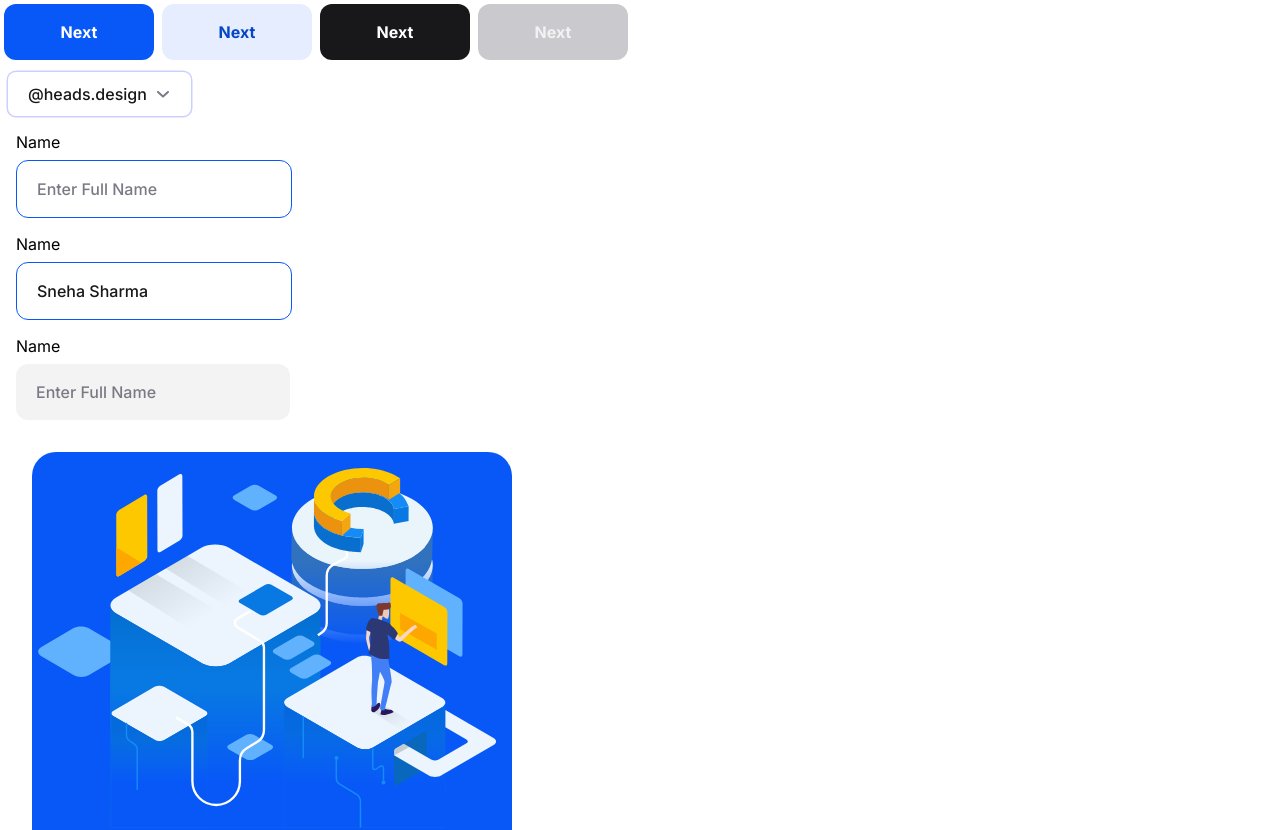
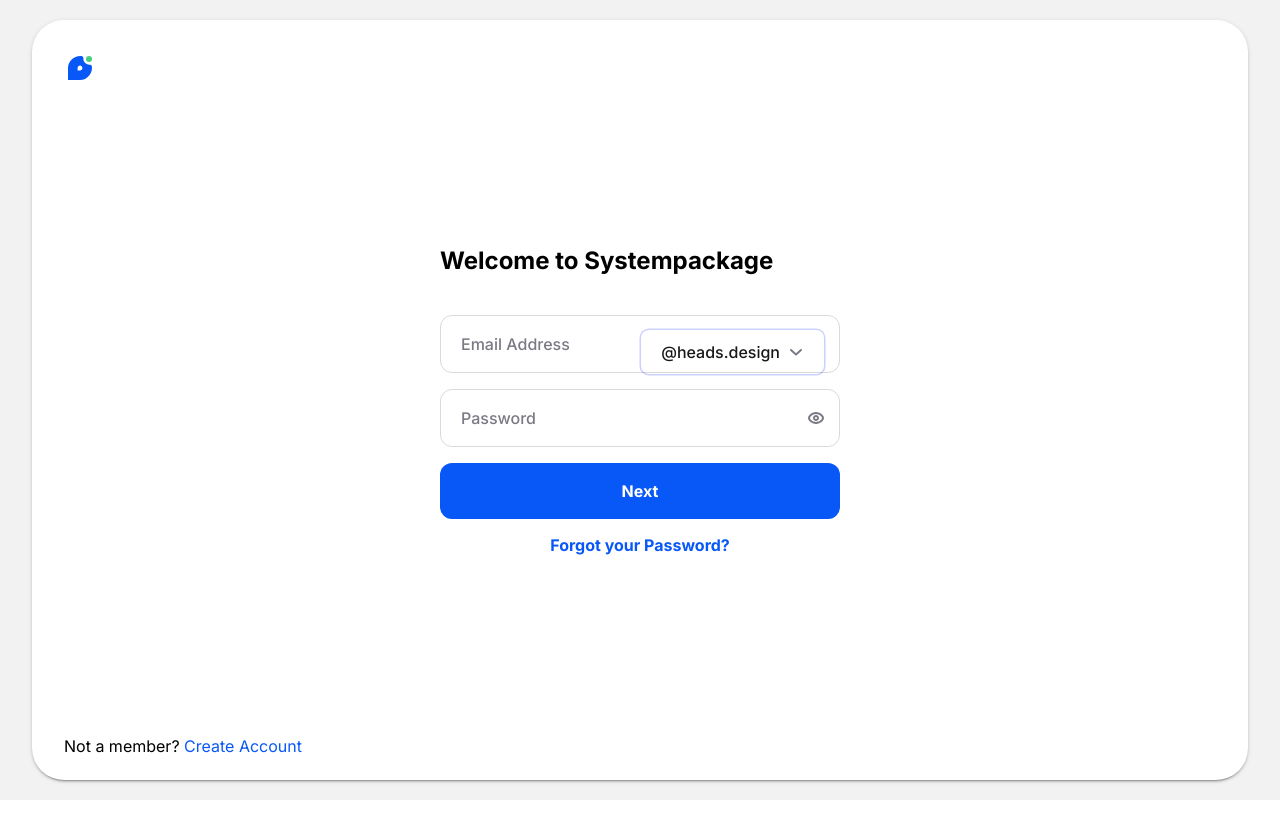
Before and after one commit to snehasharma1111/digilabs-assignment, a Next.js app: page / in a window 1280 px wide. Shown: the top 830 px of the page. After the commit the page ends 800 px from the top, so only its background shows below. Built offline with nearby package versions, Linux system fonts and the light colour scheme; a web font is replaced by a local one.

Commit message:
feat: content form

```diff
--- a/components/Dropdown/Dropdown.jsx
+++ b/components/Dropdown/Dropdown.jsx
@@ -4,10 +4,10 @@ import Image from "next/image";
 import { useState } from "react";
 import styles from "./Dropdown.module.scss";
 
-const Dropdown = ({ options, dropdownValue, setDropdownValue }) => {
+const Dropdown = ({ options, dropdownValue, setDropdownValue, style }) => {
 	const [showMenu, setShowMenu] = useState(false);
 	return (
-		<div className={classNames(styles, "dropdown")}>
+		<div className={classNames(styles, "dropdown")} style={style}>
 			<div
 				className={classNames(styles, "dropdown-input")}
 				onClick={() => setShowMenu((p) => !p)}
@@ -37,7 +37,10 @@ const Dropdown = ({ options, dropdownValue, setDropdownValue }) => {
 								"dropdown-menu-option"
 							)}
 							key={option.id + " " + index}
-							onClick={() => setDropdownValue(option.id)}
+							onClick={() => {
+								setDropdownValue(option.id);
+								setShowMenu(false);
+							}}
 						>
 							{option.text}
 						</div>
--- a/components/Dropdown/Dropdown.module.scss
+++ b/components/Dropdown/Dropdown.module.scss
@@ -36,6 +36,7 @@
         background-color: #fff;
         border-radius: 8px;
         overflow: hidden;
+        z-index: 15;
 
         &-option {
             padding: 8px 20px;
--- a/components/Input/Input.jsx
+++ b/components/Input/Input.jsx
@@ -1,9 +1,9 @@
 import { classNames } from "@/utils/functions";
 import styles from "./Input.module.scss";
 
-const Input = ({ label, className, ...rest }) => {
+const Input = ({ label, className, children, boxStyle, ...rest }) => {
 	return (
-		<div className={classNames(styles, "input-group")}>
+		<div className={classNames(styles, "input-group")} style={boxStyle}>
 			{label ? (
 				<label className={classNames(styles, "input-label")}>
 					{label}
@@ -13,6 +13,7 @@ const Input = ({ label, className, ...rest }) => {
 				{...rest}
 				className={classNames(styles, "input", className)}
 			></input>
+			{children}
 		</div>
 	);
 };
--- a/components/Input/Input.module.scss
+++ b/components/Input/Input.module.scss
@@ -4,18 +4,22 @@
     all: unset;
     box-sizing: border-box;
     cursor: text;
+    width: 100%;
     border-radius: 12px;
     padding: 16px 20px;
     @include font(Inter, 16px, 500, 150%);
     color: #18181B;
     transition: all 0.3s ease-in-out;
+    border: 1px solid transparent;
+    position: relative;
 
     &-group {
+        width: fit-content;
         display: flex;
         justify-content: flex-start;
         align-items: flex-start;
         flex-flow: column;
-        margin: 16px;
+        position: relative;
     }
 
     &::placeholder {
@@ -24,6 +28,7 @@
 
     &:active:not(&:disabled),
     &:focus:not(&:disabled) {
+        border: 1px solid #0858F7;
         box-shadow: 0px 0px 0px 4px rgba(0, 85, 255, 0.2);
     }
 
@@ -32,7 +37,7 @@
     }
 
     &:not(&:disabled) {
-        border: 1px solid #0858F7;
+        border-color: rgba(0, 0, 0, 0.15);
     }
 
     &:disabled {
--- a/pages/index.js
+++ b/pages/index.js
@@ -1,73 +1,146 @@
+import { classNames } from "@/utils/functions";
+import styles from "@/styles/Home.module.scss";
+import Image from "next/image";
+import { useRouter } from "next/router";
+import { useState } from "react";
+import Link from "next/link";
+import Input from "@/components/Input/Input";
+import Dropdown from "@/components/Dropdown/Dropdown";
 import Button from "@/components/Button/Button";
-import Image from "next/image";
-import arrowRightOutline from "@/public/icons/arrow-right-outline.svg";
-import arrowRightFill from "@/public/icons/arrow-right-fill.svg";
-import bannerImage from "@/public/vectors/banner-image.svg";
-import Input from "@/components/Input/Input";
-import Banner from "@/components/Banner/Banner";
-import Dropdown from "@/components/Dropdown/Dropdown";
-import { useState } from "react";
+import favicon from "@/public/vectors/favicon.svg";
+import eye from "@/public/icons/eye.svg";
+import eyeBlocked from "@/public/icons/eye-blocked.svg";
+import arrowRight from "@/public/icons/arrow-right-outline.svg";
 
 const HomePage = () => {
+	const router = useRouter();
 	const options = [
-		{
-			text: "@heads.design",
-			id: "heads.design",
-		},
-		{
-			text: "@gmail.com",
-			id: "gmail.com",
-		},
-		{
-			text: "@yahoo.com",
-			id: "yahoo.com",
-		},
-	];
+		"heads.design",
+		"gmail.com",
+		"yahoo.com",
+		"outlook.com",
+	].map((option) => ({
+		text: "@" + option,
+		id: option,
+	}));
+	const [stage, setStage] = useState(1);
 	const [dropdownValue, setDropdownValue] = useState(options[0].id);
+	const [loginDetails, setLoginDetails] = useState({
+		email: "",
+		password: "",
+		otp: "",
+		passwordInputType: "password",
+	});
+
 	return (
-		<main>
-			<Button
-				text="Next"
-				icon={<Image src={arrowRightOutline} alt="arrow right" />}
-				variant="fill"
-			/>
-			<Button
-				text="Next"
-				icon={<Image src={arrowRightFill} alt="arrow right" />}
-				variant="outline"
-			/>
-			<Button
-				text="Next"
-				icon={<Image src={arrowRightOutline} alt="arrow right" />}
-				variant="dark"
-			/>
-			<Button
-				text="Next"
-				icon={<Image src={arrowRightOutline} alt="arrow right" />}
-				variant="dark"
-				disabled
-			/>
+		<main className={classNames(styles, "home")}>
+			<section className={classNames(styles, "frame")}>
+				<button
+					className={classNames(styles, "frame-favicon")}
+					onClick={() => router.push("/")}
+				>
+					<Image src={favicon} alt="favicon" />
+				</button>
+				<div className={classNames(styles, "content")}>
+					<h1 className={classNames(styles, "content-heading")}>
+						Welcome to Systempackage
+					</h1>
+					<form className={classNames(styles, "content-form")}>
+						<Input
+							placeholder="Email Address"
+							boxStyle={{
+								minWidth: "400px",
+							}}
+							name="email"
+							value={loginDetails.email}
+							onChange={(e) =>
+								setLoginDetails((p) => ({
+									...p,
+									email: e.target.value,
+								}))
+							}
+						>
 							<Dropdown
 								options={options}
 								dropdownValue={dropdownValue}
 								setDropdownValue={setDropdownValue}
-			/>
-			<Input placeholder="Enter Full Name" label="Name" />
-			<Input
-				placeholder="Enter Full Name"
-				label="Name"
-				value="Sneha Sharma"
-			/>
-			<Input placeholder="Enter Full Name" label="Name" disabled />
-			<Banner
-				image={bannerImage}
-				title="Developer handoff improvements"
-				description="You'll now see a highlight around Symbols on the Canvas and in the Inspector."
-				tabs={{
-					total: 4,
-					active: 0,
+								style={{
+									position: "absolute",
+									right: "8px",
+									top: "50%",
+									transform: "translateY(-50%)",
 								}}
 							/>
+						</Input>
+						<Input
+							placeholder="Password"
+							boxStyle={{
+								minWidth: "400px",
+							}}
+							name="password"
+							type={loginDetails.passwordInputType}
+							value={loginDetails.password}
+							onChange={(e) =>
+								setLoginDetails((p) => ({
+									...p,
+									password: e.target.value,
+								}))
+							}
+						>
+							<Image
+								src={
+									loginDetails.passwordInputType ===
+									"password"
+										? eye
+										: eyeBlocked
+								}
+								alt="show"
+								onClick={() =>
+									setLoginDetails((p) => ({
+										...p,
+										passwordInputType:
+											p.passwordInputType === "password"
+												? "text"
+												: "password",
+									}))
+								}
+								style={{
+									position: "absolute",
+									right: "16px",
+									top: "50%",
+									transform: "translateY(-50%)",
+									cursor: "pointer",
+									"&:hover": {
+										backgroundColor: "var(--primary-color)",
+									},
+								}}
+							/>
+						</Input>
+						<Button
+							text="Next"
+							icon={<Image src={arrowRight} alt="arrow" />}
+							iconDir="right"
+							variant="fill"
+							style={{
+								width: "100%",
+								margin: "0 auto",
+							}}
+						/>
+						<span
+							className={classNames(
+								styles,
+								"content-form-forget"
+							)}
+							onClick={() => setStage(() => 1)}
+						>
+							Forgot your Password?
+						</span>
+					</form>
+				</div>
+				<span className={classNames(styles, "frame-signup")}>
+					Not a member? <Link href="/signup">Create Account</Link>
+				</span>
+			</section>
 		</main>
 	);
 };
--- /dev/null
+++ b/styles/Home.module.scss
@@ -0,0 +1,71 @@
+@import '@/styles/config/mixins';
+
+.home {
+    width: 100vw;
+    height: 100vh;
+    display: flex;
+    justify-content: center;
+    align-items: center;
+    background-color: #F2F2F3;
+
+    .frame {
+        width: 95%;
+        height: 95%;
+        margin: auto;
+        border-radius: 32px;
+        background-color: #fff;
+        position: relative;
+        box-shadow: var(--shadow-elevation-2dp);
+        display: flex;
+        justify-content: center;
+        align-items: center;
+
+        &-favicon {
+            all: unset;
+            box-sizing: border-box;
+            position: absolute;
+            top: 32px;
+            left: 32px;
+            cursor: pointer;
+            user-select: none;
+        }
+
+        &-signup {
+            position: absolute;
+            left: 32px;
+            bottom: 24px;
+            text-decoration: none;
+            font: inherit;
+
+            a {
+                color: var(--primary-color);
+            }
+        }
+    }
+
+    .content {
+        width: 400px;
+        display: flex;
+        justify-content: center;
+        align-items: flex-start;
+        flex-flow: column;
+
+        &-heading {
+            margin-bottom: 40px;
+        }
+
+        &-form {
+            display: flex;
+            justify-content: center;
+            align-items: center;
+            flex-flow: column;
+            gap: 16px;
+
+            &-forget {
+                color: var(--primary-color);
+                cursor: pointer;
+                font-weight: 700;
+            }
+        }
+    }
+}
```
Lines whose indentation alone changed are shown as unchanged.
